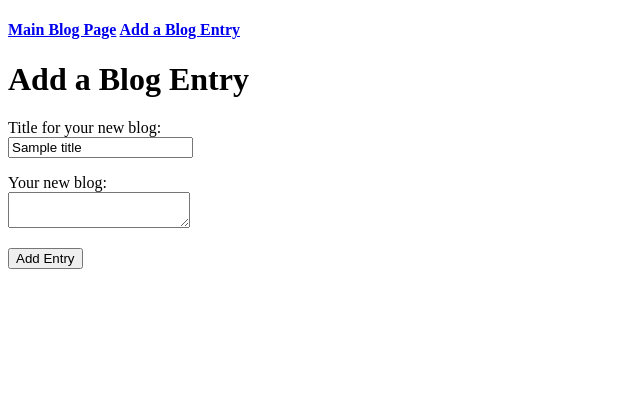
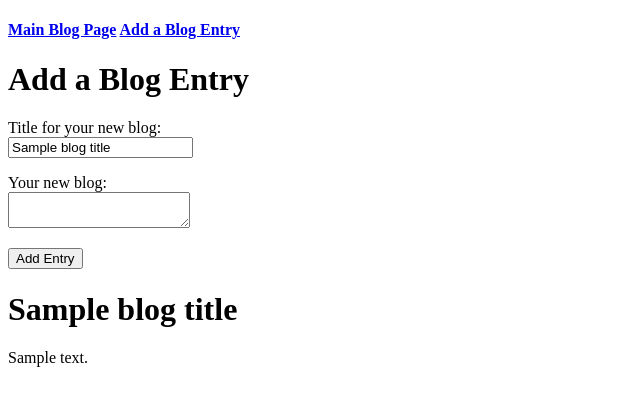
Before and after one commit to tori62/blogz, a Flask app: template templates/newpost.html in a window 1280 px wide. Shown: the top 406 px of the page, without its empty margins (0-640 px from the left). Run offline with Flask 2, Linux system fonts and the light colour scheme; the template is opened without the code that fills it: most values are stand-ins (such as "Sample title", 1, 10 or a date in 2020).

Commit message:
got the forms to post to same website and add to database

```diff
--- a/main.py
+++ b/main.py
@@ -8,9 +8,27 @@ app.config['SQLALCHEMY_ECHO'] = True
 db = SQLAlchemy(app)
 app.secret_key = 'secretpassword'
 
-@app.route('/newpost', methods=['POST','GET'])
-def new_blog_post():
-    return render_template('newpost.html')
+class Blog(db.Model):
+    id = db.Column(db.Integer, primary_key=True)
+    title = db.Column(db.String(200))
+    body = db.Column(db.String(1000))
+
+    def __init__(self,title,body):
+        self.title = title
+        self.body = body
+
+@app.route('/', methods=['POST','GET'])
+def new_blog_entry():
+    if request.method == 'POST':
+        new_title = request.form['blog-title']
+        new_post = request.form['body']
+
+        new_entry = Blog(new_title,new_post)
+        db.session.add(new_entry)
+        db.session.commit()
+        return render_template('newpost.html',blog_title=new_title,body=new_post)
+    else:
+        return render_template('newpost.html')
 
 
 if __name__ == '__main__':
--- a/templates/newpost.html
+++ b/templates/newpost.html
@@ -3,17 +3,20 @@
 {% block content %}
 <h1>Add a Blog Entry</h1>
 
-<form action="/newpost" method="POST">
-    <table>
-        <tr>
+<form action="/" method="POST">
             <label for="title">Title for your new blog:<br></label>
-            <input name="title" type="textbox" value="{{ title }}">
-        </tr>
+            <input name="blog-title" type="textbox" value="{{ blog_title }}">
         <p>
-            <label for="entry">Your new blog:<br></label>
-                <textarea name="entry"></textarea>
+            <label for="body">Your new blog:<br></label>
+            <textarea name="body" value="{{body}}"></textarea>
         </p>
-    </table>
     <input type="submit" value="Add Entry">
 </form>
+
+<form>
+    <h1>{{blog_title}}</h1>
+    <P>
+        {{body}}
+    </P>
+</form>
 {% endblock %}
```
Also changed, not shown: templates/blog.html (+30 -0 lines).
